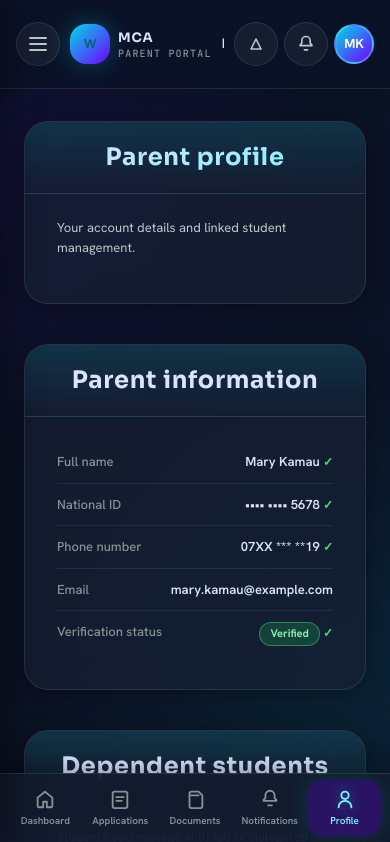
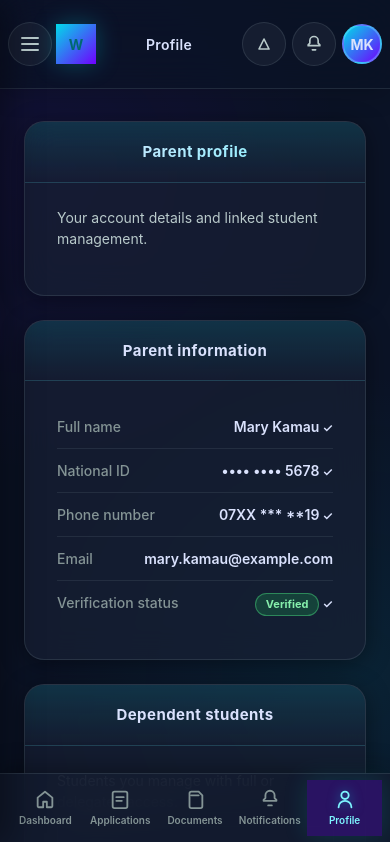
Before and after one commit to apobett11/McMca, a React (Vite) app: page /#/profile in a window 390 px wide. Shown: the top 842 px of the page. Built offline with nearby package versions, Linux system fonts and the light colour scheme.

Commit message:
Refactor UI/UX: Implement new design system and premium cards

```diff
--- /dev/null
+++ b/src/components/PremiumInfoCard.jsx
@@ -0,0 +1,22 @@
+import React from 'react';
+
+/**
+ * PremiumInfoCard for displaying featured info with a luxury design.
+ */
+export function PremiumInfoCard({ greeting, reassurance, statValue, statLabel }) {
+  return (
+    <div className="premium-info-card">
+      <div className="premium-info-card__content">
+        <div className="premium-info-card__left">
+          <h3 className="premium-info-card__greeting">{greeting}</h3>
+          <p className="premium-info-card__reassurance">{reassurance}</p>
+        </div>
+        <div className="premium-info-card__right">
+          <div className="premium-info-card__stat-value">{statValue}</div>
+          <div className="premium-info-card__stat-label">{statLabel}</div>
+        </div>
+      </div>
+      <div className="premium-info-card__accent" />
+    </div>
+  );
+}
--- a/src/components/StudentCard.jsx
+++ b/src/components/StudentCard.jsx
@@ -16,39 +16,29 @@ export function StudentCard({ student }) {
     <article
       className={`card student-card ${accent}`.trim()}
       aria-labelledby={`student-${student.id}-name`}
-      style={{
-        padding: '24px',
-        display: 'flex',
-        flexDirection: 'column',
-        gap: '20px'
-      }}
     >
-      <div className="student-card__top" style={{display: 'flex', gap: '16px', alignItems: 'flex-start'}}>
-        <div className={`student-card__avatar ${avatarMod}`} aria-hidden="true" style={{
-            width: '48px', height: '48px', borderRadius: '12px', display: 'grid', placeItems: 'center', fontWeight: '700', fontSize: '1.25rem'
-        }}>
+      <div className="student-card__top">
+        <div className={`student-card__avatar ${avatarMod}`} aria-hidden="true">
           {student.fullName.charAt(0)}
         </div>
-        <div className="student-card__identity" style={{flex: 1}}>
-          <h3 className="student-card__name" id={`student-${student.id}-name`} style={{margin: '0 0 4px', fontSize: '1.125rem'}}>
+        <div className="student-card__identity">
+          <h3 className="student-card__name" id={`student-${student.id}-name`}>
             {student.fullName}
           </h3>
-          <p className="student-card__school" style={{margin: 0, fontSize: '0.875rem', color: 'var(--text-2)'}}>{student.school}</p>
+          <p className="student-card__school">{student.school}</p>
         </div>
       </div>
 
-      <div className="student-card__stats" style={{
-        display: 'grid', gridTemplateColumns: '1fr 1fr', gap: '12px', padding: '16px', background: 'var(--surface-container-low)', borderRadius: '16px'
-      }}>
-        <div className="student-card__stat" style={{display: 'flex', flexDirection: 'column', gap: '4px'}}>
-          <span className="student-card__stat-label" style={{fontSize: '0.75rem', color: 'var(--text-3)', textTransform: 'uppercase', letterSpacing: '0.05em'}}>Application</span>
-          <span className={getApplicationBadgeClass(student.applicationStatus)} style={{fontSize: '0.875rem', fontWeight: '600'}}>
+      <div className="student-card__stats">
+        <div className="student-card__stat">
+          <span className="student-card__stat-label">Application</span>
+          <span className={getApplicationBadgeClass(student.applicationStatus)}>
             {student.applicationStatus}
           </span>
         </div>
-        <div className="student-card__stat" style={{display: 'flex', flexDirection: 'column', gap: '4px'}}>
-          <span className="student-card__stat-label" style={{fontSize: '0.75rem', color: 'var(--text-3)', textTransform: 'uppercase', letterSpacing: '0.05em'}}>Allocated</span>
-          <span className="student-card__amount" style={{fontSize: '0.875rem', fontWeight: '600'}}>{student.amountAllocated}</span>
+        <div className="student-card__stat">
+          <span className="student-card__stat-label">Allocated</span>
+          <span className="student-card__amount">{student.amountAllocated}</span>
         </div>
       </div>
 
@@ -56,7 +46,6 @@ export function StudentCard({ student }) {
         className="btn btn--primary"
         to="/student/dashboard"
         aria-label={`View ${student.fullName}'s student dashboard`}
-        style={{marginTop: 'auto', borderRadius: '999px'}}
       >
         View Profile
         <Icon name="arrowRight" size={16} />
--- a/src/pages/DashboardPage.jsx
+++ b/src/pages/DashboardPage.jsx
@@ -1,5 +1,6 @@
 import React, { useEffect, useMemo, useState } from 'react';
 import { Link } from 'react-router-dom';
+import { PremiumInfoCard } from '../components/PremiumInfoCard.jsx';
 import { PageShell } from '../components/PageShell.jsx';
 import { SectionCard } from '../components/SectionCard.jsx';
 import { StudentCard } from '../components/StudentCard.jsx';
@@ -75,25 +76,31 @@ export function DashboardPage() {
       </section>
 
       {stats.urgent > 0 ? (
-        <div className="card card--alert page-section--full" role="status" style={{display: 'flex', alignItems: 'center', gap: '16px', marginBottom: '32px'}}>
-          <Icon name="bell" size={24} style={{color: 'var(--red)'}} />
-          <div style={{flex: 1}}>
-            <strong style={{display: 'block', marginBottom: '4px'}}>Action Required: {stats.urgent} student(s)</strong>
-            <p style={{margin: 0, fontSize: 'var(--text-sm)', color: 'var(--text-2)'}}>Review pending documents or required actions.</p>
+        <div className="card card--alert" role="status">
+          <Icon name="bell" size={24} />
+          <div className="card__content">
+            <strong>Action Required: {stats.urgent} student(s)</strong>
+            <p>Review pending documents or required actions.</p>
           </div>
-          <Link className="btn btn--secondary" to="/documents" style={{width: 'auto', borderRadius: '999px'}}>
+          <Link className="btn btn--secondary" to="/documents">
             View items
           </Link>
         </div>
-      ) : null}
+      ) : (
+        <PremiumInfoCard
+          greeting="Welcome back"
+          reassurance="All applications are currently up-to-date and under review."
+          statValue={stats.approved}
+          statLabel="Approved applications"
+        />
+      )}
 
-      <div style={{marginBottom: '32px', display: 'flex', alignItems: 'center', justifyContent: 'space-between'}}>
-        <h2 style={{margin: 0, fontSize: '1.25rem'}}>Linked Students</h2>
+      <div className="section-header">
+        <h2>Linked Students</h2>
         <button
           type="button"
           className="btn btn--primary"
           onClick={() => setAddChildOpen(true)}
-          style={{width: 'auto', borderRadius: '999px', padding: '8px 20px'}}
         >
           <Icon name="plus" size={18} />
           Add child
--- a/src/styles.css
+++ b/src/styles.css
@@ -1,37 +1,143 @@
-/* McMCA — Aetheric Portal Design System (stitch student dashboard design) */
-
+/* ——— Refined Design System Variables ——— */
 :root {
-  --font-headline: 'Sora', system-ui, sans-serif;
-  --font-body: 'Hanken Grotesk', system-ui, sans-serif;
+  --font-headline: 'Inter', system-ui, sans-serif;
+  --font-body: 'Inter', system-ui, sans-serif;
   --font-mono: 'JetBrains Mono', ui-monospace, monospace;
-  --font: var(--font-body);
-
-  --white: #ffffff;
-  --green: #4ade80;
-  --red: #ffb4ab;
-  --purple: #d1bcff;
-  --cyan: #00dbe9;
-
-  --radius-sm: 0.25rem;
-  --radius: 0.5rem;
-  --radius-lg: 1rem;
-  --radius-xl: 1.5rem;
-  --tap: 48px;
-
-  --sidebar-w: 288px;
-  --content-max: 720px;
-  --page-max: 1440px;
-
-  --text-xs: 0.75rem;
-  --text-sm: 0.8125rem;
-  --text-base: 1rem;
-  --text-md: 1rem;
-  --text-lg: 1.125rem;
-  --text-xl: 1.5rem;
-  --text-2xl: 2rem;
-
-  --ease: 0.22s cubic-bezier(0.4, 0, 0.2, 1);
-  --section-gap: 2.5rem;
+
+  /* Premium Backgrounds */
+  --background: #F7F9FC;
+  --surface-secondary: #FFFFFF;
+  --surface-elevated: rgba(255,255,255,0.72);
+  --muted-surface: #EEF2F7;
+
+  /* Text System */
+  --text-primary: #111827;
+  --text-secondary: #4B5563;
+  --text-muted: #9CA3AF;
+  --text-disabled: #D1D5DB;
+
+  /* Accent Colors */
+  --primary: #2563EB;
+  --secondary: #7C3AED;
+  --success: #10B981;
+  --warning: #F59E0B;
+  --danger: #EF4444;
+  --info: #06B6D4;
+
+  /* Luxury Gold (for Premium Cards) */
+  --gold-primary: #C9A227;
+  --gold-soft: #D6B85A;
+  --gold-muted: #B08D2F;
+  --gold-champagne: #E5D3A1;
+  --gold-glow: rgba(212,175,55,0.18);
+  --gold-shadow: 0px 12px 40px rgba(201,162,39,0.10);
+
+  /* Spacing & Layout */
+  --section-gap: 2rem;
+  --radius-xl: 20px;
+  --radius: 12px;
+  --shadow-base: 0px 8px 30px rgba(15, 23, 42, 0.06);
+
+  /* Typography Scale */
+  --text-h1: 40px;
+  --text-h2: 30px;
+  --text-h3: 22px;
+  --text-base: 15px;
+  --text-sm: 14px;
+  --text-xs: 12px;
+}
+
+[data-theme='dark'] {
+  --background: #0B1220;
+  --surface-secondary: #111827;
+  --surface-elevated: rgba(17,24,39,0.72);
+  --muted-surface: #1E293B;
+
+  --text-primary: #F9FAFB;
+  --text-secondary: #CBD5E1;
+  --text-muted: #94A3B8;
+  --text-disabled: #64748B;
+
+  --primary: #3B82F6;
+  --secondary: #8B5CF6;
+  --success: #22C55E;
+  --warning: #FBBF24;
+  --danger: #F87171;
+  --info: #22D3EE;
+
+  --gold-primary: #D4AF37;
+  --gold-soft: #E0C46C;
+  --gold-muted: #B8942E;
+  --gold-champagne: #F3E2A9;
+  --gold-glow: rgba(212,175,55,0.22);
+}
+
+body {
+  background: var(--background);
+  color: var(--text-primary);
+  font-family: var(--font-body);
+  font-size: var(--text-base);
+  line-height: 1.6;
+}
+
+h1 { font-size: var(--text-h1); font-weight: 600; }
+h2 { font-size: var(--text-h2); font-weight: 600; }
+h3 { font-size: var(--text-h3); font-weight: 500; }
+
+.card {
+  background: var(--surface-elevated);
+  backdrop-filter: blur(16px);
+  -webkit-backdrop-filter: blur(16px);
+  border: 1px solid var(--glass-border);
+  border-radius: var(--radius-xl);
+  padding: 1.5rem 2rem;
+  box-shadow: var(--shadow);
+  transition: transform var(--ease), box-shadow var(--ease), border-color var(--ease);
+  display: flex;
+  align-items: center;
+  gap: 16px;
+  margin-bottom: 2rem;
+}
+
+.card__content {
+  flex: 1;
+}
+
+.card__content strong {
+  display: block;
+  margin-bottom: 4px;
+}
+
+.card__content p {
+  margin: 0;
+  font-size: var(--text-sm);
+  color: var(--text-2);
+}
+
+.section-header {
+  margin-bottom: 2rem;
+  display: flex;
+  align-items: center;
+  justify-content: space-between;
+}
+
+.section-header h2 {
+  margin: 0;
+  font-size: 1.25rem;
+}
+
+.premium-gold-card {
+  background: linear-gradient(135deg, rgba(255,255,255,0.92), rgba(248,250,252,0.88));
+  border: 1px solid rgba(201,162,39,0.1);
+  box-shadow: var(--gold-shadow);
+  border-radius: var(--radius-xl);
+  padding: 24px;
+  color: #111827;
+}
+
+[data-theme='dark'] .premium-gold-card {
+  background: linear-gradient(145deg, rgba(17,24,39,0.96), rgba(15,23,42,0.92));
+  color: var(--text-primary);
 }
 
 /* ——— Theme: Dark (default) ——— */
@@ -564,16 +670,68 @@ h1.section-card__title {
   border: 1px solid var(--border);
 }
 
-/* ——— Cards ——— */
-.card {
-  background: var(--surface-elevated);
-  backdrop-filter: blur(16px);
-  -webkit-backdrop-filter: blur(16px);
-  border: 1px solid var(--glass-border);
-  border-radius: var(--radius-xl);
-  padding: 1.5rem 2rem;
-  box-shadow: var(--shadow);
-  transition: transform var(--ease), box-shadow var(--ease), border-color var(--ease);
+.student-card {
+  display: flex;
+  flex-direction: column;
+  gap: 20px;
+}
+
+.student-card__top {
+  display: flex;
+  gap: 16px;
+  align-items: flex-start;
+}
+
+.student-card__avatar {
+  width: 48px;
+  height: 48px;
+  border-radius: var(--radius);
+  display: grid;
+  place-items: center;
+  font-weight: 700;
+  font-size: 1.25rem;
+}
+
+.student-card__identity {
+  flex: 1;
+}
+
+.student-card__name {
+  margin: 0 0 4px;
+  font-size: 1.125rem;
+}
+
+.student-card__school {
+  margin: 0;
+  font-size: 0.875rem;
+  color: var(--text-2);
+}
+
+.student-card__stats {
+  display: grid;
+  grid-template-columns: 1fr 1fr;
+  gap: 12px;
+  padding: 16px;
+  background: var(--surface-container-low);
+  border-radius: var(--radius);
+}
+
+.student-card__stat {
+  display: flex;
+  flex-direction: column;
+  gap: 4px;
+}
+
+.student-card__stat-label {
+  font-size: 0.75rem;
+  color: var(--text-3);
+  text-transform: uppercase;
+  letter-spacing: 0.05em;
+}
+
+.student-card__amount {
+  font-size: 0.875rem;
+  font-weight: 600;
 }
 
 .card:hover {
@@ -3253,9 +3411,24 @@ h1.section-card__title {
 }
 
 @media (max-width: 479px) {
-  .chief-hero__chips {
-    grid-template-columns: 1fr;
-  }
+  :root {
+    --section-gap: 1.5rem;
+  }
+  .main {
+    padding: 0 12px;
+  }
+  .card {
+    padding: 16px;
+    border-radius: var(--radius);
+  }
+  .site-header__inner {
+    padding: 8px;
+    gap: 4px;
+  }
+  .brand__word {
+    display: none;
+  }
+}
 }
 
 /* ——— Student operational portal (spec §7–14) ——— */
```
